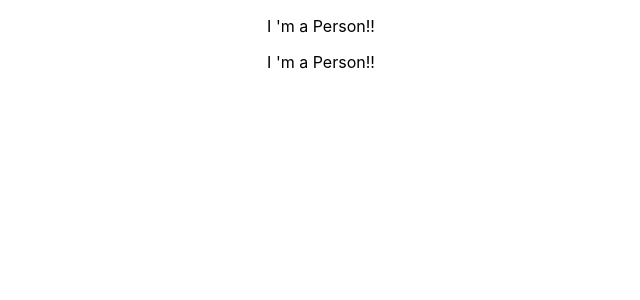
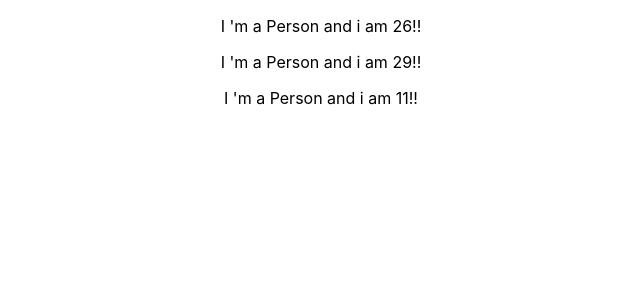
Before and after one commit to navneetgupta/react_ex, a React (Create React App) app: page / in a window 1280 px wide. Shown: the top 300 px of the page, without its empty margins (319-959 px from the left). Built offline with nearby package versions, Linux system fonts and the light colour scheme.

Commit message:
lecture 34- output dynamic content

```diff
--- a/src/App.js
+++ b/src/App.js
@@ -10,6 +10,8 @@
         <
         Person / >
         <
+        Person / >
+        <
         /div>
     );
 }
--- a/src/Person/Person.js
+++ b/src/Person/Person.js
@@ -4,7 +4,7 @@
     return ( <
         div >
         <
-        p > I 'm a Person!!</p> < /
+        p > I 'm a Person and i am {Math.floor(Math.random()*30)}!!</p> < /
         div >
     );
 }
```
